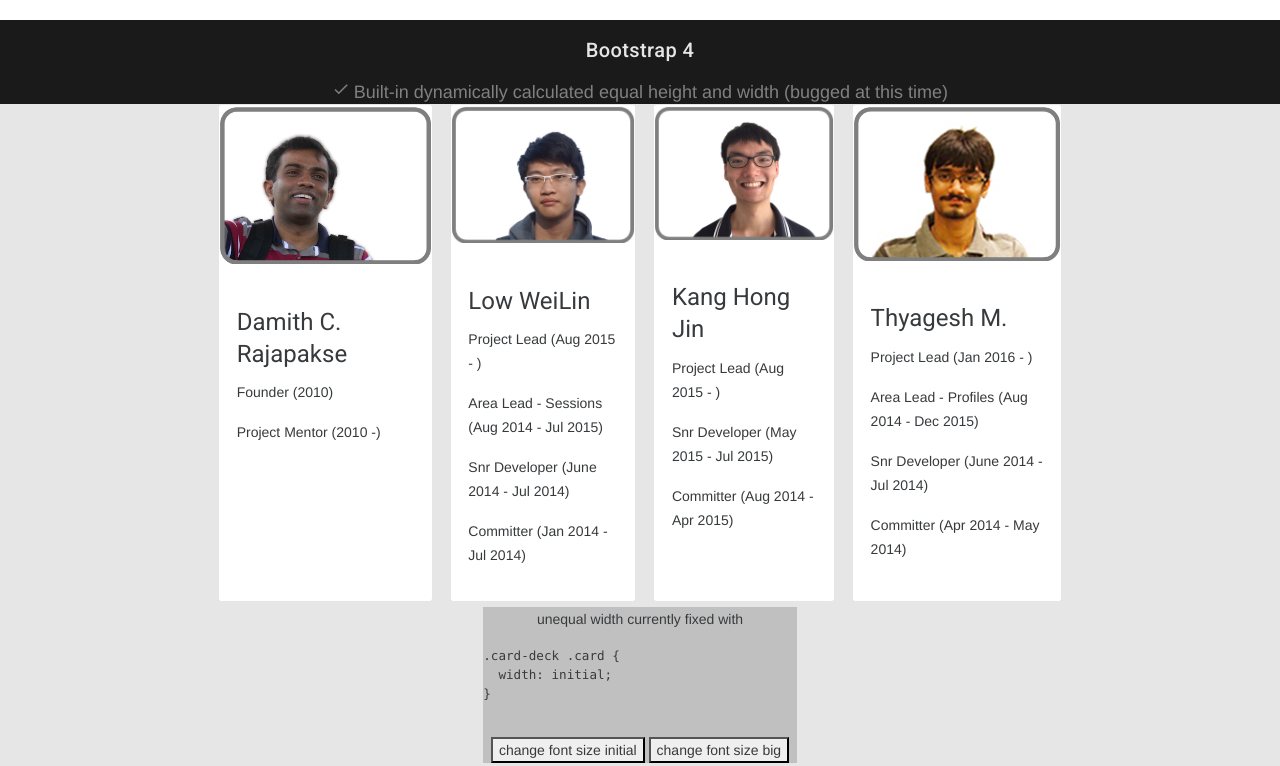
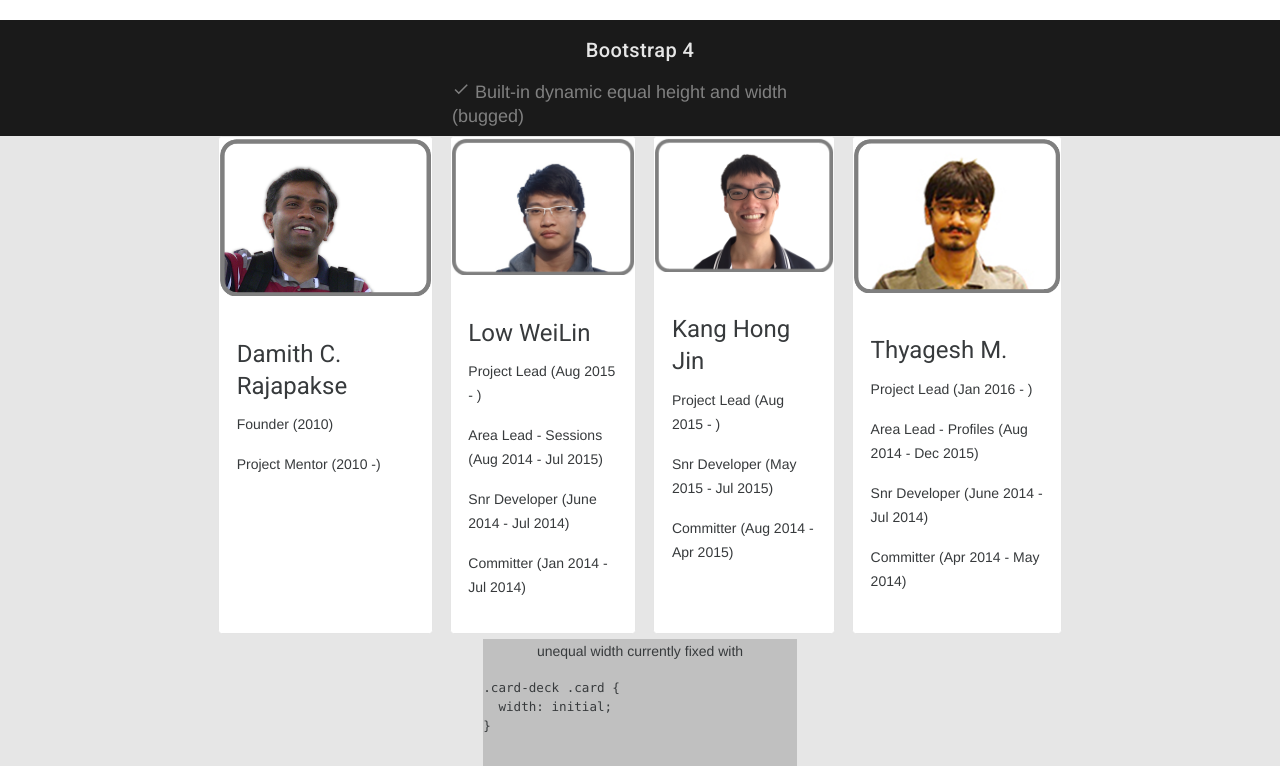
Before and after one commit to paradite/d3card, a plain HTML site: page index.html in a window 1280 px wide. Shown: the part 76-842 px from the top of the page. Drawn offline with Linux system fonts and the light colour scheme.

Commit message:
updated styling

```diff
--- a/css/styles.scss
+++ b/css/styles.scss
@@ -49,7 +49,10 @@ $light: lighten($dark, 80%);
     margin: 0;
     color: $dark-light;
     p {
+      margin: 0 auto 8px auto;
       font-size: 18px;
+      width: 30%;
+      text-align: left;
     }
   }
 }
--- a/index.html
+++ b/index.html
@@ -20,8 +20,7 @@
   <div class="container-fluid title">
     <h5 class="title-text">Bootstrap 4</h5>
     <div class="subtitle-text">
-      <i class="material-icons md-18">done</i>
-      <p class="inline-text">Built-in dynamically calculated equal height and width (bugged at this time)</p>
+      <p><i class="material-icons md-18">done</i> Built-in dynamic equal height and width (bugged)</p>
     </div>
   </div>
   <div class="container-fluid section">
@@ -42,8 +41,8 @@
   <div class="container-fluid title">
     <h5 class="title-text">Material Design Lite</h5>
     <div class="subtitle-text">
-      <i class="material-icons md-18">done</i>
-      <p class="inline-text">Dynamically calculated equal height and width via css tricks</p>
+      <p><i class="material-icons md-18">done</i> Dynamic equal height and width via css tricks</p>
+      <p><i class="material-icons md-18">done</i> Built-in shadow support</p>
     </div>
   </div>
   <div class="container-fluid section">
```
Also changed, not shown: css/styles.css, 1 other file.
